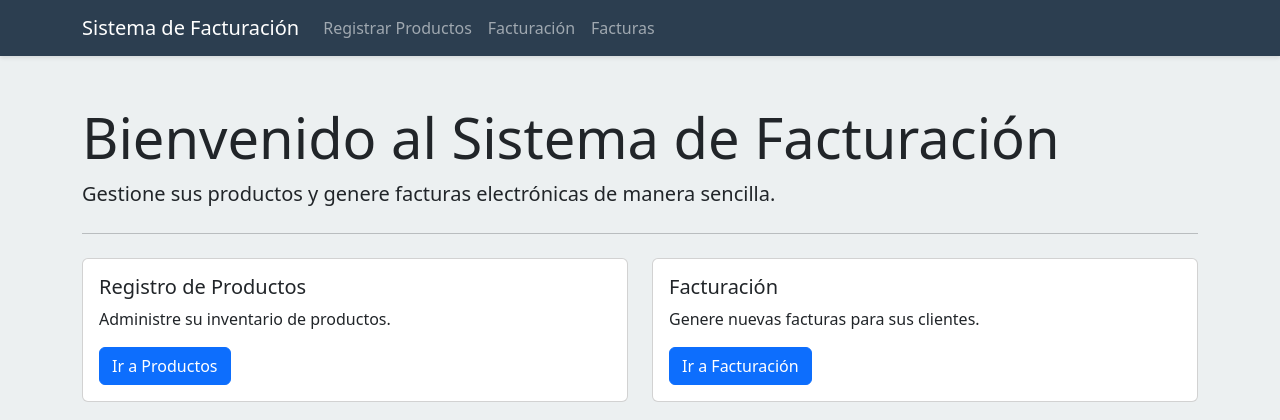
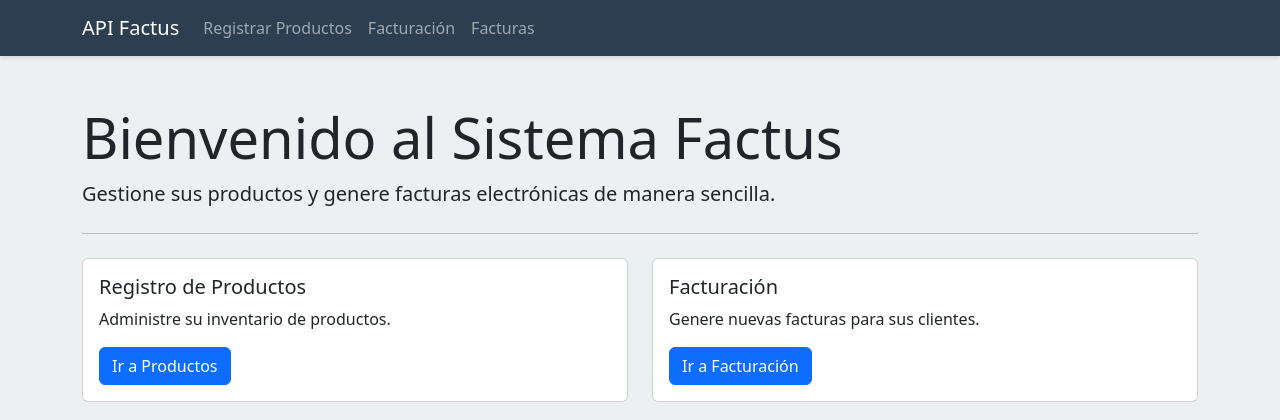
Before and after one commit to lars505/RFactus, a Django app: page / in a window 1280 px wide. Shown: the top 420 px of the page. Run offline with Django 5.2, Linux system fonts and the light colour scheme; some libraries are stand-ins or nearby versions.

Commit message:
✏️ chore(index): rename elements in the index for better clarity

```diff
--- a/factus/services/factus_api.py
+++ b/factus/services/factus_api.py
@@ -26,17 +26,21 @@ class FactusAPI:
             "client_id": self.client_id,
             "client_secret": self.client_secret,
         }
+
         response = requests.post(url, data=payload)
         response.raise_for_status()
 
         tokens = response.json()
+
         FactusAPI._access_token = tokens.get("access_token")
+
         expires_in = tokens.get("expires_in", 3600)  # Por defecto, 1 hora
+
         FactusAPI._token_expires_at = time.time() + expires_in
 
     def get_access_token(self):
         """
-        Devuelve un token válido (lo genera si ha expirado o no existe).
+            Devuelve un token válido (lo genera si ha expirado o no existe).
         """
         if not FactusAPI._access_token or FactusAPI._token_expires_at <= time.time():
             self._generate_token()
--- a/factus/templates/factus/base.html
+++ b/factus/templates/factus/base.html
@@ -16,7 +16,7 @@
 <body>
     <nav class="navbar navbar-expand-lg navbar-dark">
         <div class="container">
-            <a class="navbar-brand" href="{%url 'index'%}">Sistema de Facturación</a>
+            <a class="navbar-brand" href="{%url 'index'%}">API Factus</a>
             <button class="navbar-toggler" type="button" data-bs-toggle="collapse" data-bs-target="#navbarNav">
                 <span class="navbar-toggler-icon"></span>
             </button>
--- a/factus/templates/factus/index.html
+++ b/factus/templates/factus/index.html
@@ -6,7 +6,7 @@
 
 {% block body %}
     <div class="jumbotron">
-        <h1 class="display-4">Bienvenido al Sistema de Facturación</h1>
+        <h1 class="display-4">Bienvenido al Sistema Factus</h1>
         <p class="lead">Gestione sus productos y genere facturas electrónicas de manera sencilla.</p>
         <hr class="my-4">
         <div class="row">
--- a/factus/views.py
+++ b/factus/views.py
@@ -68,6 +68,7 @@ def procesar_factura(request):
         try:
             try:
                 data = json.loads(request.body)
+
             except json.JSONDecodeError:
                 return JsonResponse({'error': 'Formato JSON inválido'}, status=400)
 
@@ -109,7 +110,7 @@ def procesar_factura(request):
                         "withholding_taxes": [
                             {
                                 "code": "01",  # Ajusta según sea necesario
-                                "withholding_tax_rate": "19.00"
+                                "withholding_tax_rate": "15.00"
                             },
                         ] if producto.get("retenciones") else []
                     }
@@ -123,6 +124,9 @@ def procesar_factura(request):
 
             # Solicitud a la API
             response = api.request("POST", "/v1/bills/validate", data=factura_data)
+
+            print(f"Respuesta de la API: {response}")
+
 
             # Verificar si la respuesta es válida
             return JsonResponse(response, safe=False)
```
